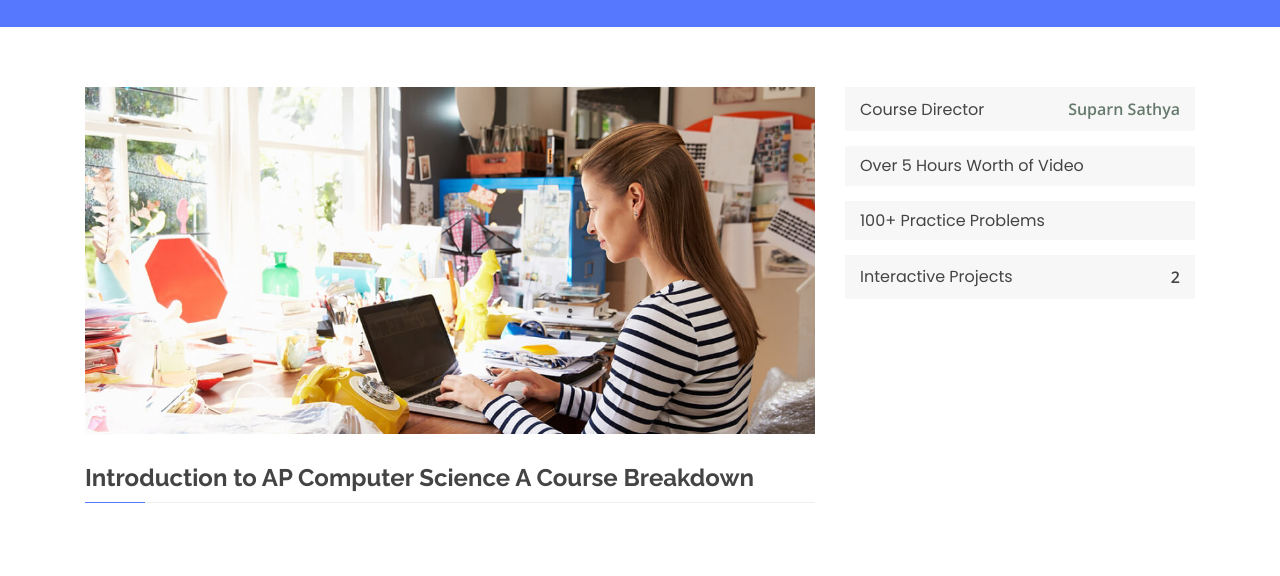
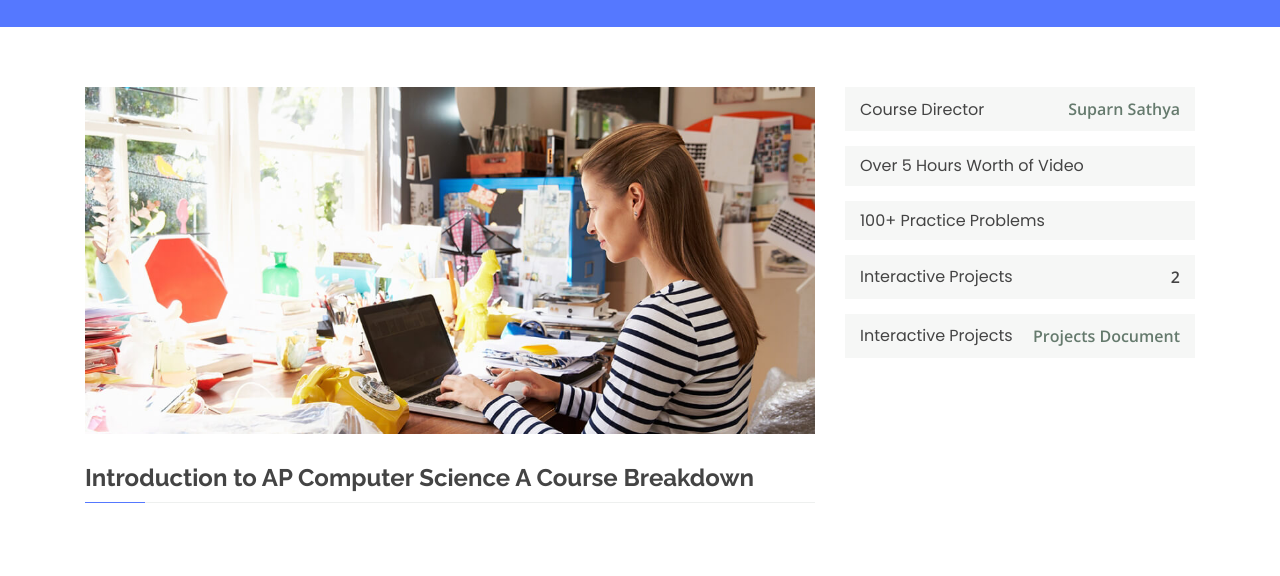
Before and after one commit to ssathya30/whsmentors, a plain HTML site: page csDetails.html in a window 1280 px wide. Shown: the part 173-749 px from the top of the page. Drawn offline with nearby package versions, Linux system fonts and the light colour scheme.

Commit message:
1. Changed window tab icons + added project feature

```diff
--- a/csDetails.html
+++ b/csDetails.html
@@ -113,6 +113,11 @@
                     <div class="course-info d-flex justify-content-between align-items-center">
                         <h5>Interactive Projects</h5>
                         <p>2</p>
+                    </div>
+                    <div class="course-info d-flex justify-content-between align-items-center">
+                        <h5>Interactive Projects</h5>
+                        <p> <a href="https://docs.google.com/document/d/1IL9IIxLUuzeFCexXT-QA3zHKZj5GXjZexG1PPeOtIco/edit?usp=sharing">Projects Document</a>
+                        </p>
                     </div>
 
                 </div>
```
